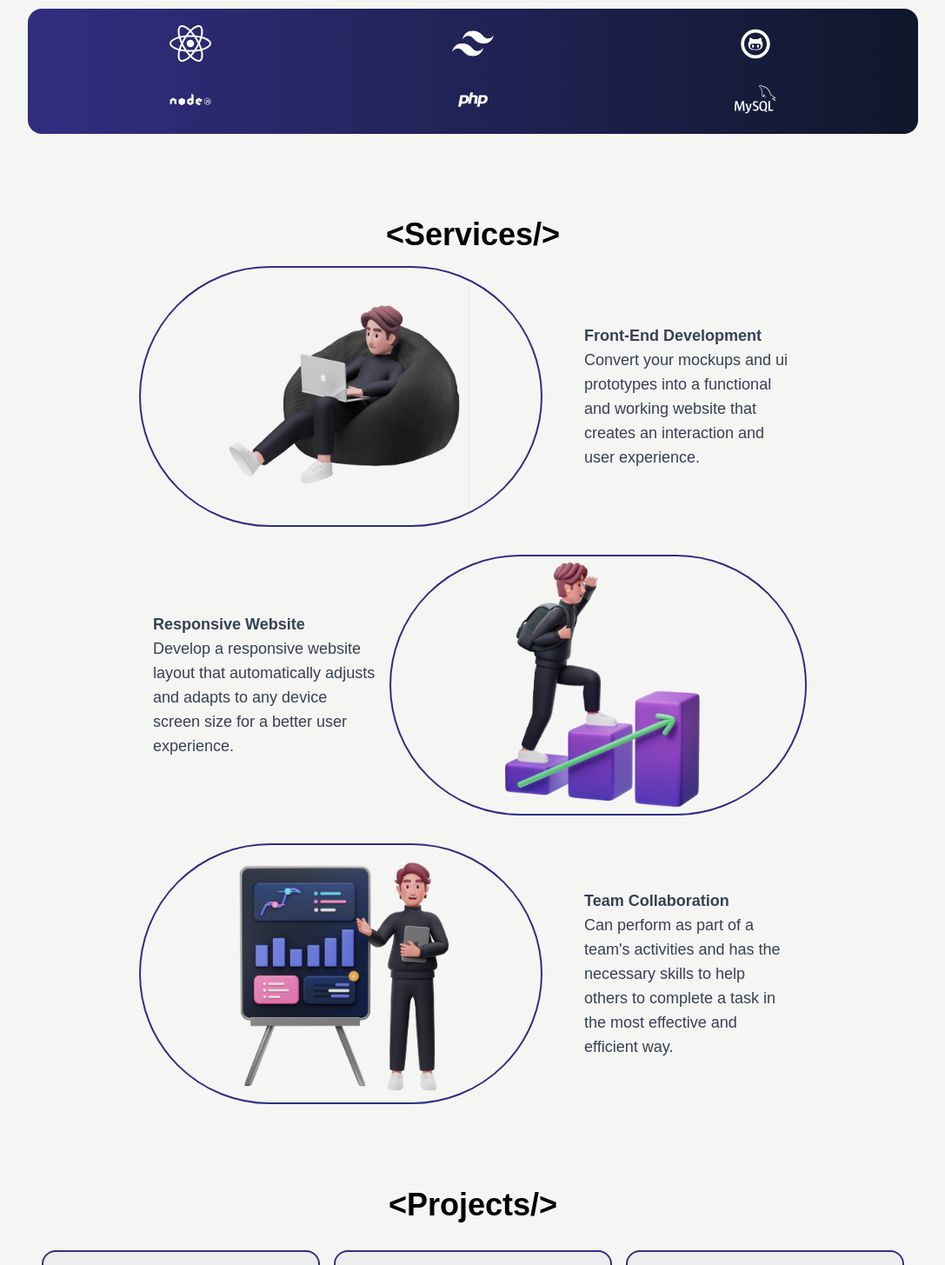
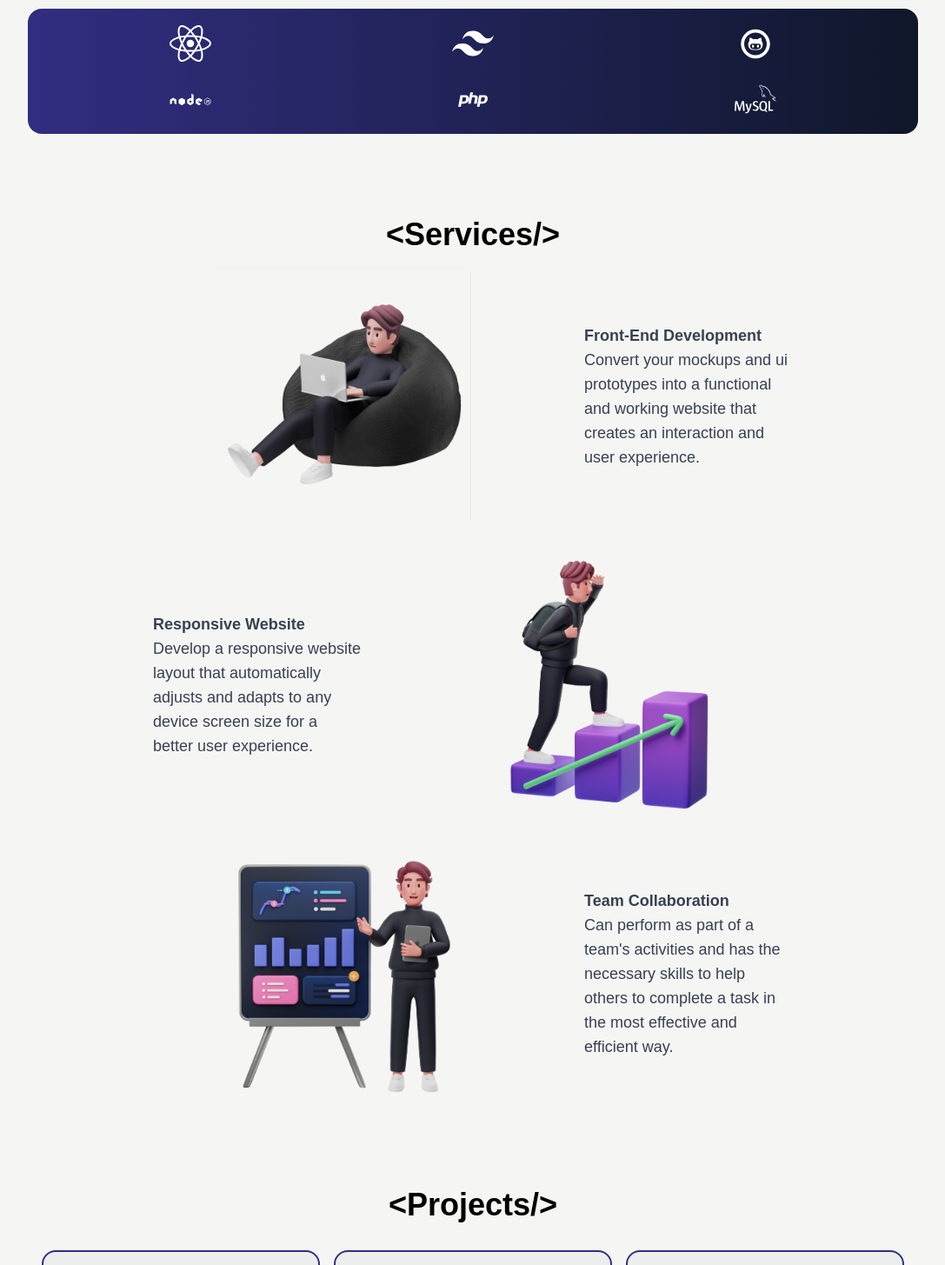
Before and after one commit to lthrsdnto/my_portfolio, a React (Create React App) app: page / in a window 1280 px wide. Shown: the part 590-2045 px from the top of the page at 87% size, without its empty margins (96-1183 px from the left). Built offline with nearby package versions, Linux system fonts and the light colour scheme.

Commit message:
Update About.jsx

```diff
--- a/src/components/About.jsx
+++ b/src/components/About.jsx
@@ -31,10 +31,10 @@ function About({ textEnter, textLeave }) {
         </h1>
       </div>
       <div className="flex flex-wrap gap-8 text-gray-700 dark:text-white p-8 md:p-0 text-sm md:text-lg">
-        <div className="flex flex-1 md:basis-2/4 basis-full bg-group bg-contain bg-no-repeat bg-center md:h-[300px] h-[200px] rounded-full border-2 border-indigo-900 dark:border-none"></div>
+        <div className="flex flex-1 md:basis-2/4 basis-full bg-group bg-contain bg-no-repeat bg-center md:h-[300px] h-[200px]"></div>
         <div className="flex flex-1 md:basis-1/4 basis-full flex-col gap-4 p-4 items-center justify-center rounded-bl-3xl">
           <div
-            className="hover:cursor-none "
+            className="hover:cursor-none md:text-left text-center"
             onMouseEnter={textEnter}
             onMouseLeave={textLeave}
           >
@@ -48,10 +48,10 @@ function About({ textEnter, textLeave }) {
           </div>
         </div>
 
-        <div className="flex flex-wrap-reverse md:flex-auto">
+        <div className="flex flex-wrap-reverse md:flex-auto gap-8">
           <div className="flex flex-1 md:basis-1/4 basis-full flex-col gap-4 p-4 items-center justify-center rounded-r-3xl">
             <div
-              className="hover:cursor-none "
+              className="hover:cursor-none md:text-left text-center"
               onMouseEnter={textEnter}
               onMouseLeave={textLeave}
             >
@@ -65,13 +65,13 @@ function About({ textEnter, textLeave }) {
               </FadeInWhenVisible>
             </div>
           </div>
-          <div className="flex flex-1 md:basis-2/4 basis-full bg-designing bg-contain bg-no-repeat bg-center md:h-[300px] h-[200px] rounded-full border-2 border-indigo-900 dark:border-none"></div>
+          <div className="flex flex-1 md:basis-2/4 basis-full bg-designing bg-contain bg-no-repeat bg-center md:h-[300px] h-[200px]"></div>
         </div>
 
-        <div className="flex flex-1 md:basis-2/4 basis-full bg-team bg-contain bg-no-repeat bg-center md:h-[300px] h-[200px] rounded-full border-2 border-indigo-900 dark:border-none"></div>
+        <div className="flex flex-1 md:basis-2/4 basis-full bg-team bg-contain bg-no-repeat bg-center md:h-[300px] h-[200px]"></div>
         <div className="flex flex-1 md:basis-1/4 basis-full flex-col gap-4 p-4 items-center justify-center rounded-tl-3xl">
           <div
-            className="hover:cursor-none "
+            className="hover:cursor-none md:text-left text-center"
             onMouseEnter={textEnter}
             onMouseLeave={textLeave}
           >
```
